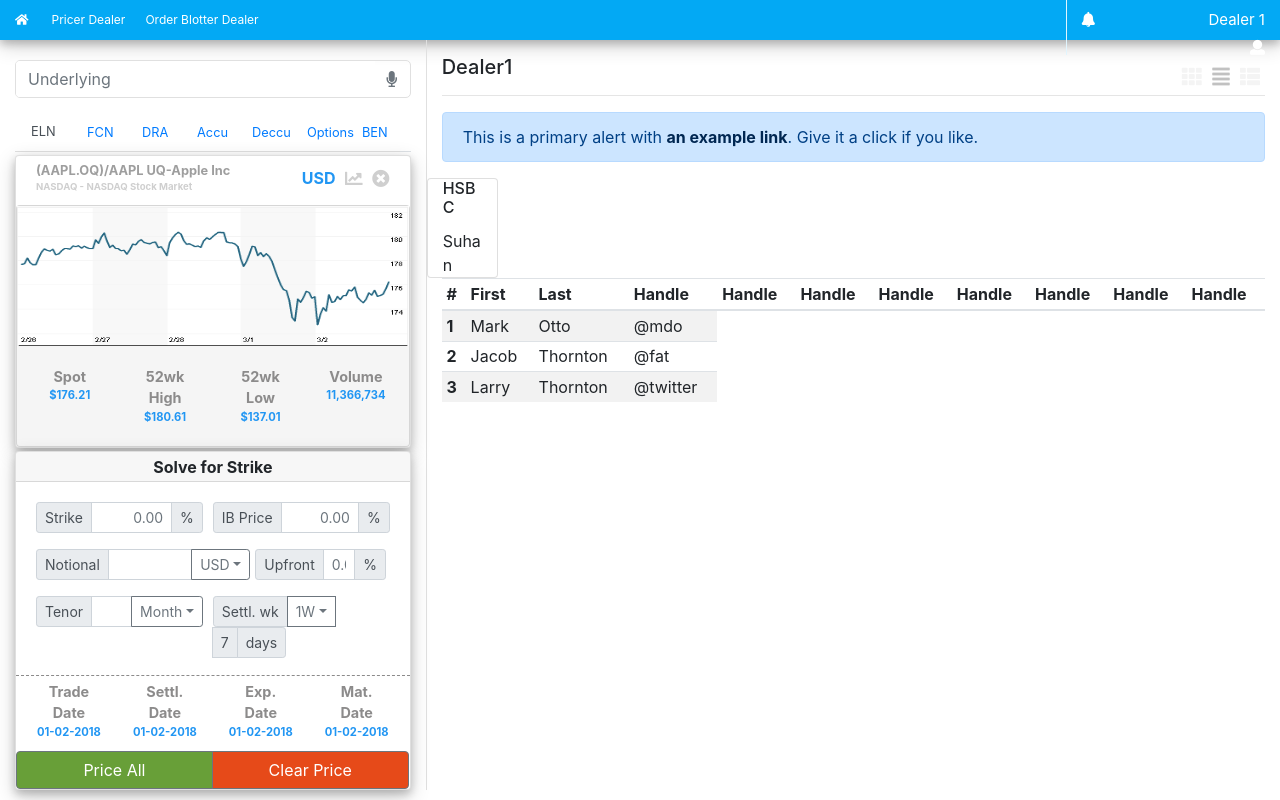
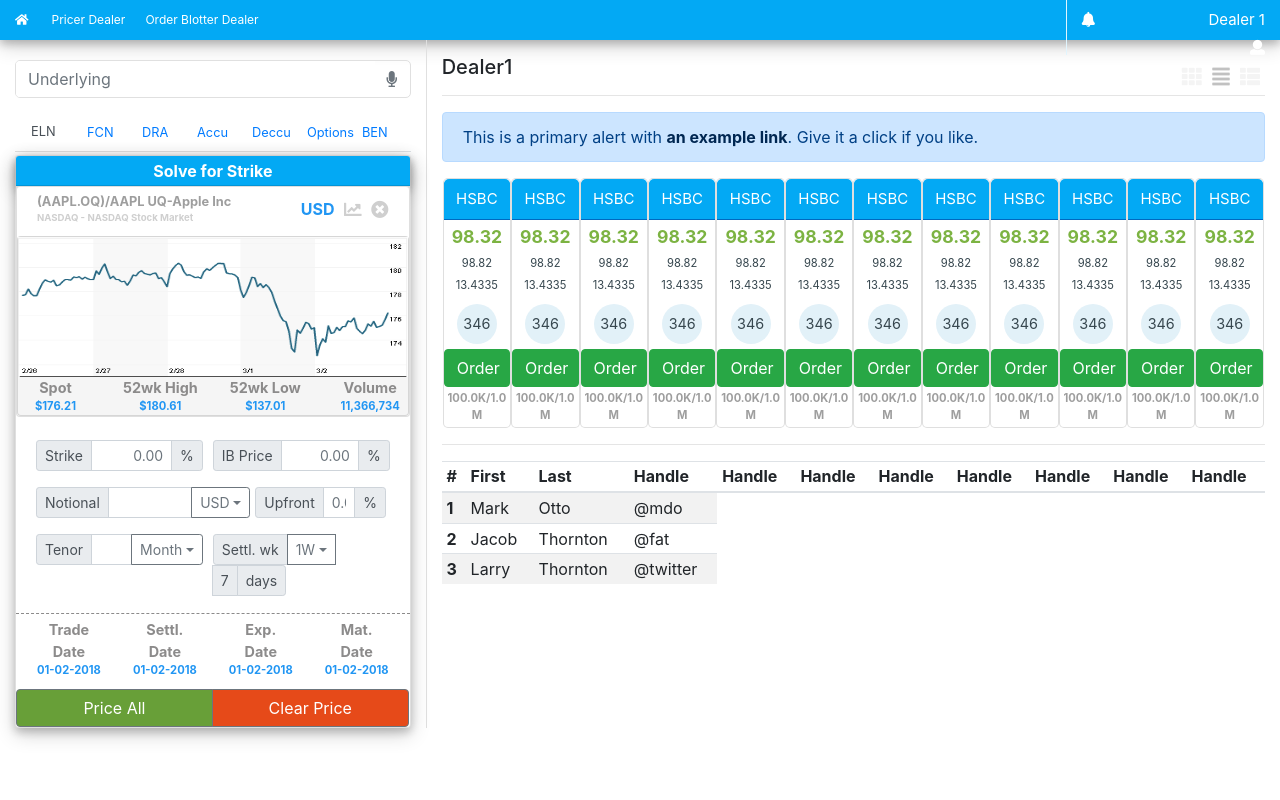
Before and after one commit to ajmal017/angular_demo, a PHP site: page /eqconnect.html in a window 1280 px wide. Run offline with PHP 8.4, Linux system fonts and the light colour scheme.

Commit message:
Main Pricer legacy view completed

```diff
--- a/css/eqconnect.css
+++ b/css/eqconnect.css
@@ -69,8 +69,7 @@
     border-bottom: 1px solid blue;
 }
 #stockCard{
-    box-shadow: 0 4px 8px 0 rgba(0, 0, 0, 0.2), 0 6px 20px 0 rgba(0, 0, 0, 0.19);
-    margin-top: 3px;
+    /*box-shadow: 0 4px 8px 0 rgba(0, 0, 0, 0.2), 0 6px 20px 0 rgba(0, 0, 0, 0.19);*/
     margin-bottom: 3px;
 }
 #stockCardBody{
@@ -107,6 +106,13 @@
  position: relative;
 }
 #solveForPanel{
+    box-shadow: 0 4px 8px 0 rgba(0, 0, 0, 0.2), 0 6px 20px 0 rgba(0, 0, 0, 0.19);
+    margin-top: 3px;
+}
+#solveForPanel > .card-header{
+    background-color: #03a9f4;
+    color: white;
+    font-weight: 500;
     box-shadow: 0 4px 8px 0 rgba(0, 0, 0, 0.2), 0 6px 20px 0 rgba(0, 0, 0, 0.19);
 }
 
@@ -146,3 +152,63 @@ hr.style3 {
     /*box-shadow: 0 4px 8px 0 rgba(0, 0, 0, 0.2), 0 6px 20px 0 rgba(0, 0, 0, 0.19);*/
     background-color: #f5f5f5;
 }
+
+/* Main Pricer -- Legacy layout */
+.shadow{
+    box-shadow: 0 4px 8px 0 rgba(0, 0, 0, 0.2), 0 6px 20px 0 rgba(0, 0, 0, 0.19);
+}
+.pricer-table-body{
+    margin-left: 1px;
+    margin-right: 1px;
+}
+.pricer-table-body > .card{
+    margin: 0px;
+    padding: 0px;
+    width:100%;
+    text-align: center;
+    border-radius: 5px;
+}
+.pricer-table-body > .card > .pricer-lp-name{
+    background-color: #03a9f4;
+    color: white;
+    font-size: 15px;
+    line-height: 40px;
+    box-shadow: 0px 1px #0069c0;
+    border-radius: 5px 5px 0px 0px;
+}
+.pricer-table-body > .card > .pricer-limits{
+    color: #9e9e9e;
+    font-size: 0.7em;
+    font-weight: bold;
+    margin-top: 3px;
+    margin-bottom: 3px;
+}
+.pricer-table-body > .card > .pricer-client-price{
+    color: #37474f;
+    font-size: 0.7em;
+    padding: 5px;
+}
+.pricer-table-body > .card > .pricer-client-yield{
+    color: #37474f;
+    font-size: 0.7em;
+}
+
+.pricer-table-body > .card > .pricer-timer{
+    background-color: #e2f1f8;
+    color: #37474f;
+    font-size: 0.9em;
+    width:40px;
+    height:40px;
+    border-radius: 50%;
+    line-height: 40px;
+    margin-top: 10px;
+    margin-bottom: 5px;
+    margin-left: auto;
+    margin-right:auto;
+}
+.pricer-table-body > .card > .pricer-quote{
+    color: #7cb342;
+    font-size: 1.1em;
+    font-weight: bold;
+    padding-top: 5px;
+}
--- a/eqconnect.html
+++ b/eqconnect.html
@@ -70,6 +70,11 @@
                 <div class="tab-content" id="myTabContent">
         <!-- Left Panel Tabs: First Tab for ELN -->
                 <div class="tab-pane fade show active" id="home" role="tabpanel" aria-labelledby="home-tab">
+                <!-- Left Panel Tab Body(ELN): Card 2: For product configurations -->
+                    <div class="card" id="solveForPanel">
+                        <div class="card-header">
+                            Solve for Strike
+                        </div>
                         <!-- Left Panel Tab Body(ELN): Card 1: For showing underlyings. One card for each underlying -->
                                 <div class="card" id="stockCard">
                                   <div class="card-body" id="stockCardBody">
@@ -85,7 +90,7 @@
                                   <!-- Left Panel Tab Body(ELN): Card 1.1: For displaying market data -->
                                       <div class="card" style="margin-top:5px" id="stockData">
                                         <img class="card-image-top" src="images/stock_chart.png" alt="Card image cap" style="height:140px">
-                            <div class="card-body">
+                                        <!--<div class="card-body">-->
                                             <!--<h5 class="card-title" style="text-align:left">Apple &nbsp; &nbsp; &nbsp;<span style="color:green">$176.21<span></h5>-->
                                               <div class="row">
                                                  <div class="col-3"><span class="payoff-label">Spot </span><br><span class="payoff-text">$176.21</span></div>
@@ -93,14 +98,8 @@
                                                  <div class="col-3"><span class="payoff-label">52wk Low </span><br><span class="payoff-text">$137.01</span></div>
                                                  <div class="col-3"><span class="payoff-label">Volume </span><br><span class="payoff-text">11,366,734</span></div>
                                               </div>
+                                        <!--</div>-->
                                       </div>
-                          </div>
-                    </div>
-
-                <!-- Left Panel Tab Body(ELN): Card 2: For product configurations -->
-                    <div class="card" id="solveForPanel">
-                        <div class="card-header">
-                            Solve for Strike
                                 </div>
                       <div class="card-body" id="solveForBody">
                       <!-- Left Panel Tab Body(ELN): Card 2: Strike Input Field -->
@@ -215,14 +214,119 @@
                 <div class="alert alert-primary" role="alert">
                 This is a primary alert with <a href="#" class="alert-link">an example link</a>. Give it a click if you like.
                 </div>
-
-                <div class="row">
-                    <div class="card col-1">
-                        <h6 class="card-title">HSBC</h5>Suhan
+        <!-- Main Pricer table starts here -->
+                <div class="pricer-table-body row">
+                    <div class="card pricer-table-row col-1">
+                        <div class="pricer-table-cell pricer-lp-name">HSBC</div>
+                        <div class="pricer-table-cell pricer-quote">98.32</div>
+                        <div class="pricer-table-cell pricer-client-price">98.82</div>
+                        <div class="pricer-table-cell pricer-client-yield">13.4335</div>
+                        <div class="pricer-table-cell pricer-timer">346</div>
+                        <div class="pricer-table-cell pricer-btn"><button type="button" class="btn btn-success" style="width:100%">Order</button></div>
+                        <div class="pricer-table-cell pricer-limits">100.0K/1.0M</div>
                     </div>
+                    <div class="card pricer-table-row col-1">
+                        <div class="pricer-table-cell pricer-lp-name">HSBC</div>
+                        <div class="pricer-table-cell pricer-quote">98.32</div>
+                        <div class="pricer-table-cell pricer-client-price">98.82</div>
+                        <div class="pricer-table-cell pricer-client-yield">13.4335</div>
+                        <div class="pricer-table-cell pricer-timer">346</div>
+                        <div class="pricer-table-cell pricer-btn"><button type="button" class="btn btn-success" style="width:100%">Order</button></div>
+                        <div class="pricer-table-cell pricer-limits">100.0K/1.0M</div>
+                    </div>
+                    <div class="card pricer-table-row col-1">
+                        <div class="pricer-table-cell pricer-lp-name">HSBC</div>
+                        <div class="pricer-table-cell pricer-quote">98.32</div>
+                        <div class="pricer-table-cell pricer-client-price">98.82</div>
+                        <div class="pricer-table-cell pricer-client-yield">13.4335</div>
+                        <div class="pricer-table-cell pricer-timer">346</div>
+                        <div class="pricer-table-cell pricer-btn"><button type="button" class="btn btn-success" style="width:100%">Order</button></div>
+                        <div class="pricer-table-cell pricer-limits">100.0K/1.0M</div>
+                    </div>
+                    <div class="card pricer-table-row col-1">
+                        <div class="pricer-table-cell pricer-lp-name">HSBC</div>
+                        <div class="pricer-table-cell pricer-quote">98.32</div>
+                        <div class="pricer-table-cell pricer-client-price">98.82</div>
+                        <div class="pricer-table-cell pricer-client-yield">13.4335</div>
+                        <div class="pricer-table-cell pricer-timer">346</div>
+                        <div class="pricer-table-cell pricer-btn"><button type="button" class="btn btn-success" style="width:100%">Order</button></div>
+                        <div class="pricer-table-cell pricer-limits">100.0K/1.0M</div>
+                    </div>
+                    <div class="card pricer-table-row col-1">
+                        <div class="pricer-table-cell pricer-lp-name">HSBC</div>
+                        <div class="pricer-table-cell pricer-quote">98.32</div>
+                        <div class="pricer-table-cell pricer-client-price">98.82</div>
+                        <div class="pricer-table-cell pricer-client-yield">13.4335</div>
+                        <div class="pricer-table-cell pricer-timer">346</div>
+                        <div class="pricer-table-cell pricer-btn"><button type="button" class="btn btn-success" style="width:100%">Order</button></div>
+                        <div class="pricer-table-cell pricer-limits">100.0K/1.0M</div>
+                    </div>
+                    <div class="card pricer-table-row col-1">
+                        <div class="pricer-table-cell pricer-lp-name">HSBC</div>
+                        <div class="pricer-table-cell pricer-quote">98.32</div>
+                        <div class="pricer-table-cell pricer-client-price">98.82</div>
+                        <div class="pricer-table-cell pricer-client-yield">13.4335</div>
+                        <div class="pricer-table-cell pricer-timer">346</div>
+                        <div class="pricer-table-cell pricer-btn"><button type="button" class="btn btn-success" style="width:100%">Order</button></div>
+                        <div class="pricer-table-cell pricer-limits">100.0K/1.0M</div>
+                    </div>
+                    <div class="card pricer-table-row col-1">
+                        <div class="pricer-table-cell pricer-lp-name">HSBC</div>
+                        <div class="pricer-table-cell pricer-quote">98.32</div>
+                        <div class="pricer-table-cell pricer-client-price">98.82</div>
+                        <div class="pricer-table-cell pricer-client-yield">13.4335</div>
+                        <div class="pricer-table-cell pricer-timer">346</div>
+                        <div class="pricer-table-cell pricer-btn"><button type="button" class="btn btn-success" style="width:100%">Order</button></div>
+                        <div class="pricer-table-cell pricer-limits">100.0K/1.0M</div>
+                    </div>
+                    <div class="card pricer-table-row col-1">
+                        <div class="pricer-table-cell pricer-lp-name">HSBC</div>
+                        <div class="pricer-table-cell pricer-quote">98.32</div>
+                        <div class="pricer-table-cell pricer-client-price">98.82</div>
+                        <div class="pricer-table-cell pricer-client-yield">13.4335</div>
+                        <div class="pricer-table-cell pricer-timer">346</div>
+                        <div class="pricer-table-cell pricer-btn"><button type="button" class="btn btn-success" style="width:100%">Order</button></div>
+                        <div class="pricer-table-cell pricer-limits">100.0K/1.0M</div>
+                    </div>
+                    <div class="card pricer-table-row col-1">
+                        <div class="pricer-table-cell pricer-lp-name">HSBC</div>
+                        <div class="pricer-table-cell pricer-quote">98.32</div>
+                        <div class="pricer-table-cell pricer-client-price">98.82</div>
+                        <div class="pricer-table-cell pricer-client-yield">13.4335</div>
+                        <div class="pricer-table-cell pricer-timer">346</div>
+                        <div class="pricer-table-cell pricer-btn"><button type="button" class="btn btn-success" style="width:100%">Order</button></div>
+                        <div class="pricer-table-cell pricer-limits">100.0K/1.0M</div>
+                    </div>
+                    <div class="card pricer-table-row col-1">
+                        <div class="pricer-table-cell pricer-lp-name">HSBC</div>
+                        <div class="pricer-table-cell pricer-quote">98.32</div>
+                        <div class="pricer-table-cell pricer-client-price">98.82</div>
+                        <div class="pricer-table-cell pricer-client-yield">13.4335</div>
+                        <div class="pricer-table-cell pricer-timer">346</div>
+                        <div class="pricer-table-cell pricer-btn"><button type="button" class="btn btn-success" style="width:100%">Order</button></div>
+                        <div class="pricer-table-cell pricer-limits">100.0K/1.0M</div>
+                    </div>
+                    <div class="card pricer-table-row col-1">
+                        <div class="pricer-table-cell pricer-lp-name">HSBC</div>
+                        <div class="pricer-table-cell pricer-quote">98.32</div>
+                        <div class="pricer-table-cell pricer-client-price">98.82</div>
+                        <div class="pricer-table-cell pricer-client-yield">13.4335</div>
+                        <div class="pricer-table-cell pricer-timer">346</div>
+                        <div class="pricer-table-cell pricer-btn"><button type="button" class="btn btn-success" style="width:100%">Order</button></div>
+                        <div class="pricer-table-cell pricer-limits">100.0K/1.0M</div>
+                    </div>
+                    <div class="card pricer-table-row col-1">
+                        <div class="pricer-table-cell pricer-lp-name">HSBC</div>
+                        <div class="pricer-table-cell pricer-quote">98.32</div>
+                        <div class="pricer-table-cell pricer-client-price">98.82</div>
+                        <div class="pricer-table-cell pricer-client-yield">13.4335</div>
+                        <div class="pricer-table-cell pricer-timer">346</div>
+                        <div class="pricer-table-cell pricer-btn"><button type="button" class="btn btn-success" style="width:100%">Order</button></div>
+                        <div class="pricer-table-cell pricer-limits">100.0K/1.0M</div>
                     </div>
 
-
+                </div>
+<hr>
                 <table class="table table-sm table-hover  table-striped">
                   <thead>
                     <tr>
```
Lines whose indentation alone changed are shown as unchanged.
